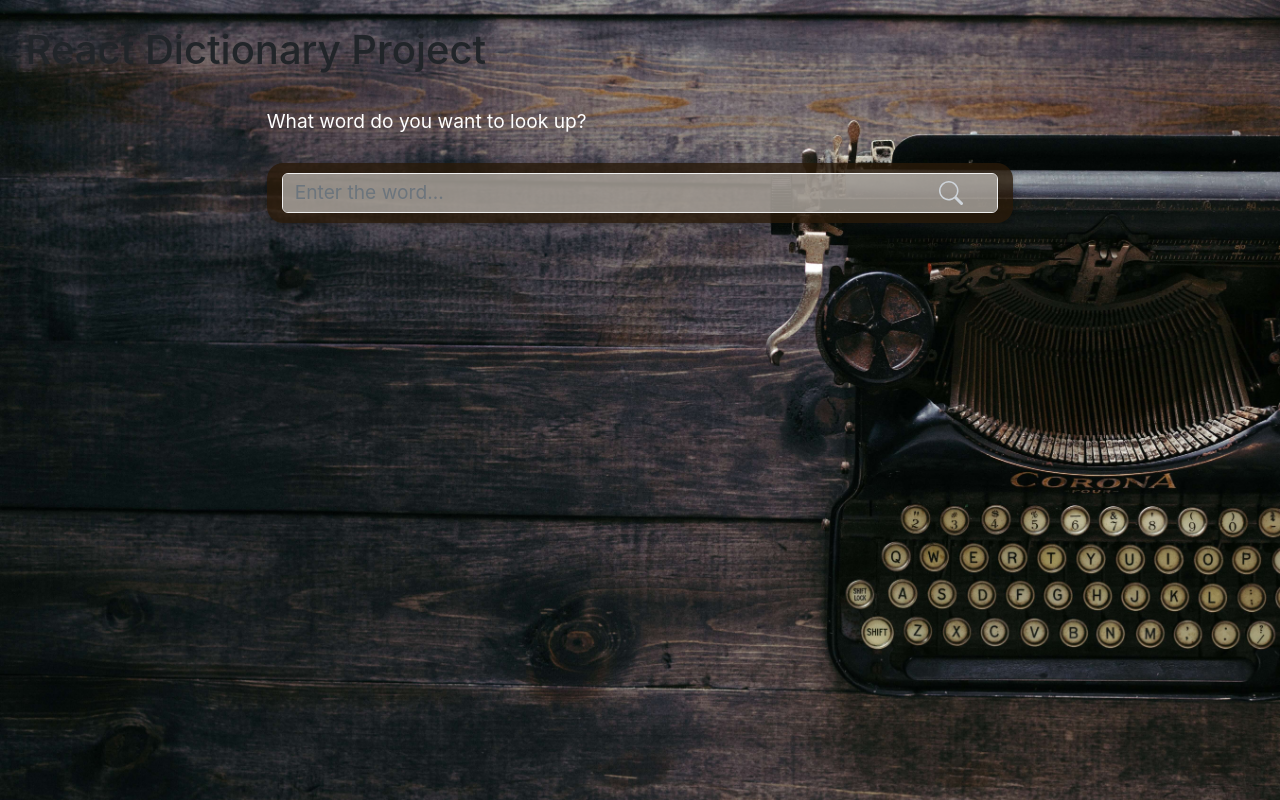
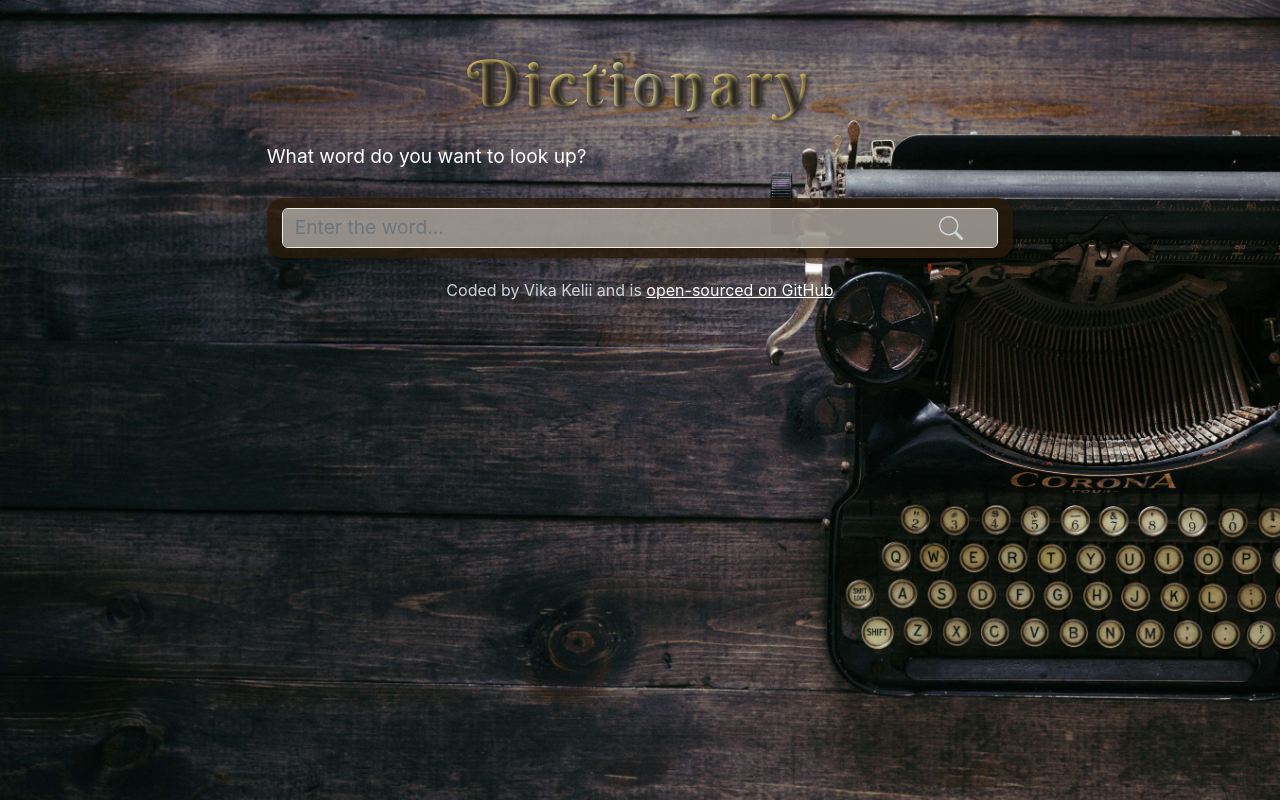
Before and after one commit to Vikkadin/dictionary-app-react, a React (Create React App) app: page / in a window 1280 px wide. Built offline with nearby package versions, Linux system fonts and the light colour scheme.

Commit message:
feat: add header, main, footer

```diff
--- a/src/App.css
+++ b/src/App.css
@@ -1,3 +1,5 @@
+@import url('https://fonts.googleapis.com/css2?family=Berkshire+Swash&display=swap');
+
 * {
     margin: 0;
     padding: 0;
@@ -9,7 +11,7 @@ li {
 }
 
 a {
-    text-decoration: none;
+    color: #fff;
 }
 
 body {
@@ -20,6 +22,31 @@ body {
     background-size: cover;
 }
 
+header {
+    margin: 20px;
+    text-align: center;
+    text-shadow: 2px 2px 5px rgb(132, 129, 129);
+    font-family: 'Berkshire Swash', cursive;
+}
+
 h1 {
-    padding: 2%;
+    padding-top: 2%;
+    font-size: 64px;
+    background-image: linear-gradient(to right,
+            #462523 0,
+            #cb9b51 22%,
+            #f6e27a 45%,
+            #f6f2c0 50%,
+            #f6e27a 55%,
+            #cb9b51 78%,
+            #462523 100%);
+    color: transparent;
+    background-clip: text;
+    letter-spacing: 5px;
+    text-shadow: 2px 2px 5px rgb(34, 31, 31);
 }
+
+footer {
+    color: #ced4da;
+    padding-bottom: 3%;
+}
--- a/src/App.js
+++ b/src/App.js
@@ -4,8 +4,13 @@ import './App.css';
 function App() {
   return (
     <div className="App">
-      <h1>React Dictionary Project</h1>
-      <Dictionary />
+      <header className="header"><h1>Dictionary</h1></header>
+      <main>
+        <Dictionary />
+      </main>
+      <footer className='text-center'>
+        Coded by Vika Kelii and is <a href="https://github.com/Vikkadin/dictionary-app-react">open-sourced on GitHub</a>
+      </footer>
     </div>
   );
 }
--- a/src/components/Meanings.js
+++ b/src/components/Meanings.js
@@ -9,7 +9,7 @@ export default function Meanings(props) {
             {props.meaning.definitions.map(function (definition, index) {
                 return (
                     <div key={index}>
-                        <div><strong>Definition:</strong> {definition.definition}</div>
+                        <div className="definition"><strong>Definition:</strong> {definition.definition}</div>
                         <p className="example"><strong>Example:</strong> {definition.example}</p>
                         <Synonyms synonyms={definition.synonyms} />
                     </div>
--- a/src/css/Meanings.css
+++ b/src/css/Meanings.css
@@ -5,3 +5,7 @@
 .Meanings h4 {
     text-transform: uppercase;
 }
+
+.definition {
+    padding-top: 1em;
+}
```
